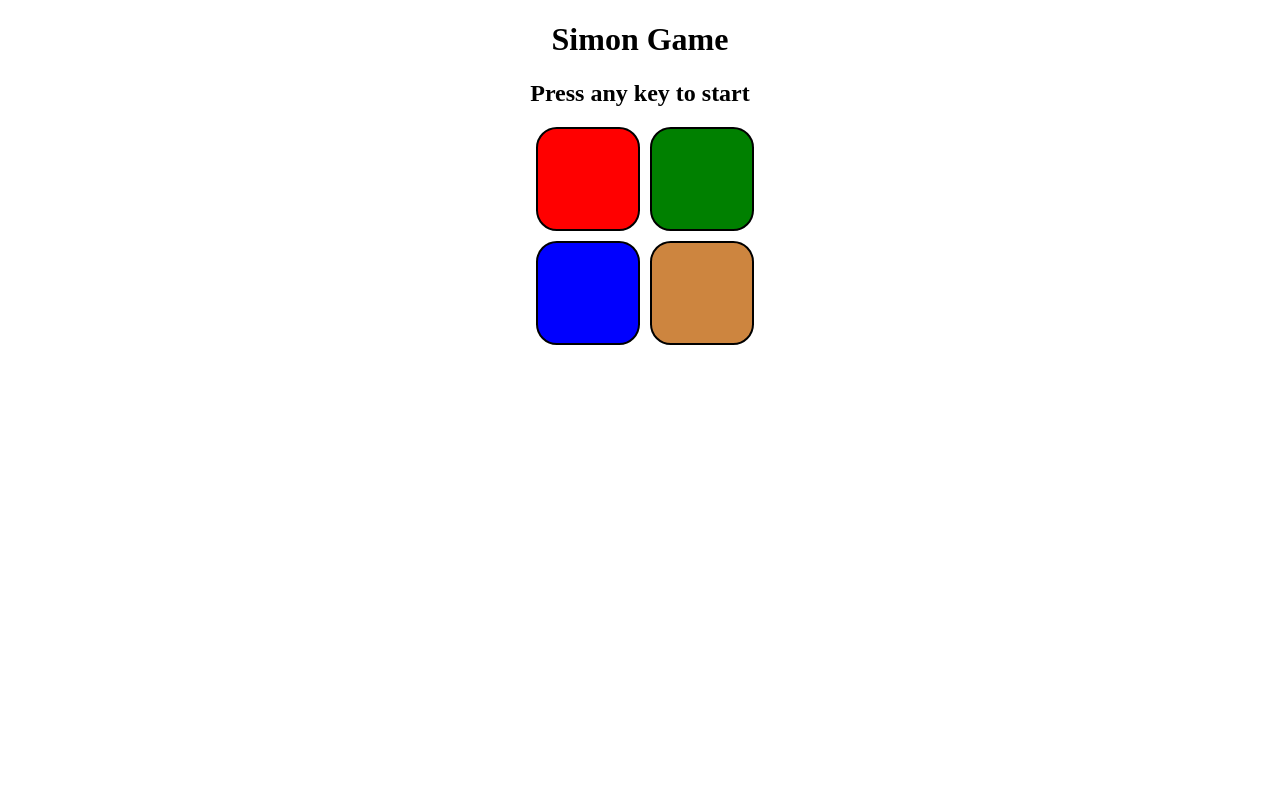
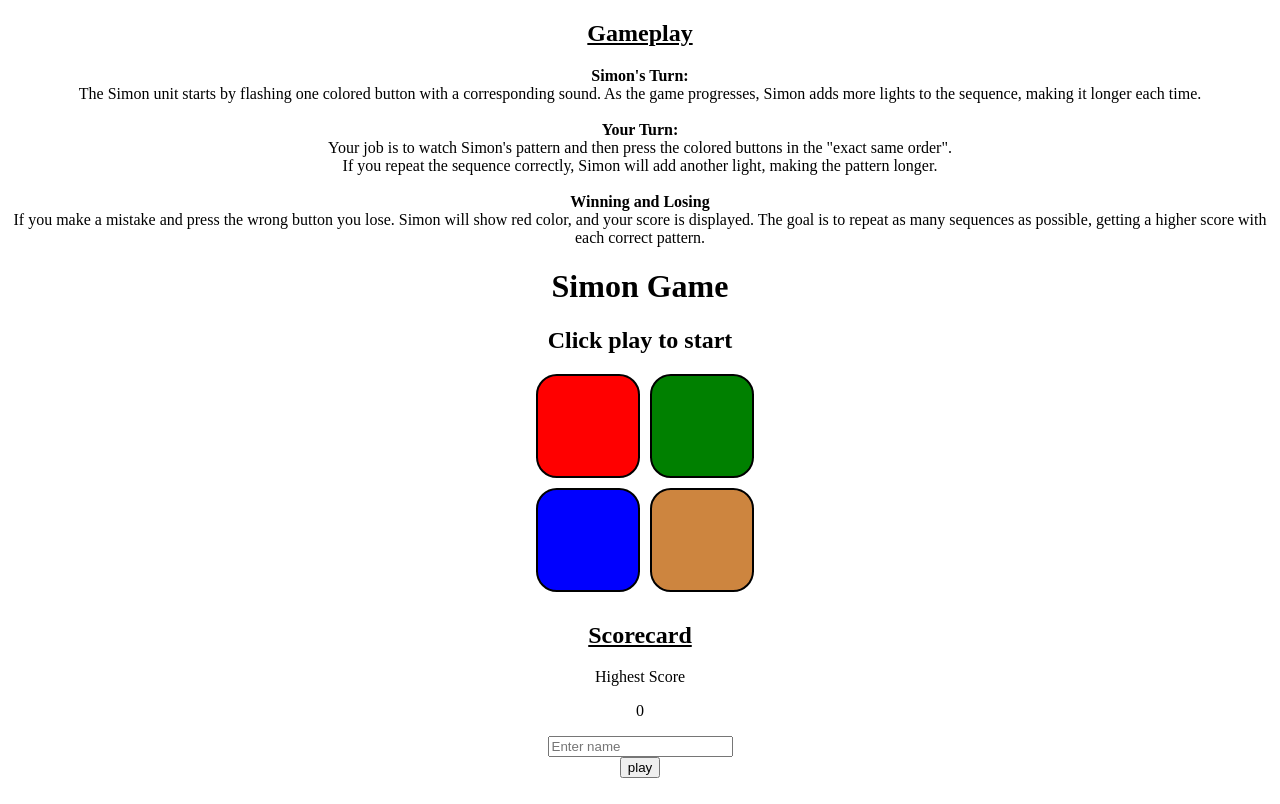
Before and after one commit to Asjdnnc/Simon-Game, a plain HTML site: page index.html in a window 1280 px wide. Drawn offline with Linux system fonts and the light colour scheme.

Commit message:
Update index.html

```diff
--- a/index.html
+++ b/index.html
@@ -7,8 +7,30 @@
     <link rel="stylesheet" href="simonGame.css">
 </head>
 <body>
-    <h1>Simon Game</h1>
-    <h2>Press any key to start</h2>
+
+    <div id="rules">
+        <h2 id="ruleHead"><u>Gameplay</u></h2>
+    <p id="design">
+        <b>Simon's Turn:</b>
+        <br>
+        The Simon unit starts by flashing one colored button with a corresponding sound.
+        As the game progresses, Simon adds more lights to the sequence, making it longer each time.
+        <br>
+        <br>
+       <b>Your Turn:</b> <br>
+        Your job is to watch Simon's pattern and then press the colored buttons in the "exact same order".</u>
+        <br>
+        If you repeat the sequence correctly, Simon will add another light, making the pattern longer.
+        <br>
+        <br>
+        <b>Winning and Losing</b>
+        <br>
+        If you make a mistake and press the wrong button you lose. Simon will show red color, and your score is displayed.
+        The goal is to repeat as many sequences as possible, getting a higher score with each correct pattern.</p>
+</div>
+    <div id="main">
+        <h1 id="heading">Simon Game</h1>
+        <h2 id="l">Click play to start</h2>
         <div class="btn-container">
            <div class="line1">
               <div class="btn red" type="button" id="red"></div>
@@ -19,6 +41,33 @@
               <div class="btn peru" type="button" id="peru"></div>
            </div>
         </div>
+        <!-- <div id="mode">
+            <div class="p"><a>Single Player</a></div>
+            <div class="p"><a>Mutiplayer</a></div>
+        </div> -->
+    </div>
+    <div id="scorecard">
+        <h2 id="scorehead"><u>Scorecard</u></h2>
+        <div id="scorehead1">
+            <p>Highest Score</p>
+            <p id="score">0</p>
+        </div>
+         <div id="plistbox">
+           <div>
+             <ol id="plist">
+             </ol>
+           </div>
+            <div>
+                <ul id="pscore">
+                </ul>
+            </div>
+         </div>
+         <div id="start">
+            <input id="username" type="text" placeholder="Enter name"><br>
+            <button id="play">play</button>
+         </div>
+        <br>
+    </div>
     <script src="simon.js"></script>
 </body>
 </html>
```
Lines whose indentation alone changed are shown as unchanged.
